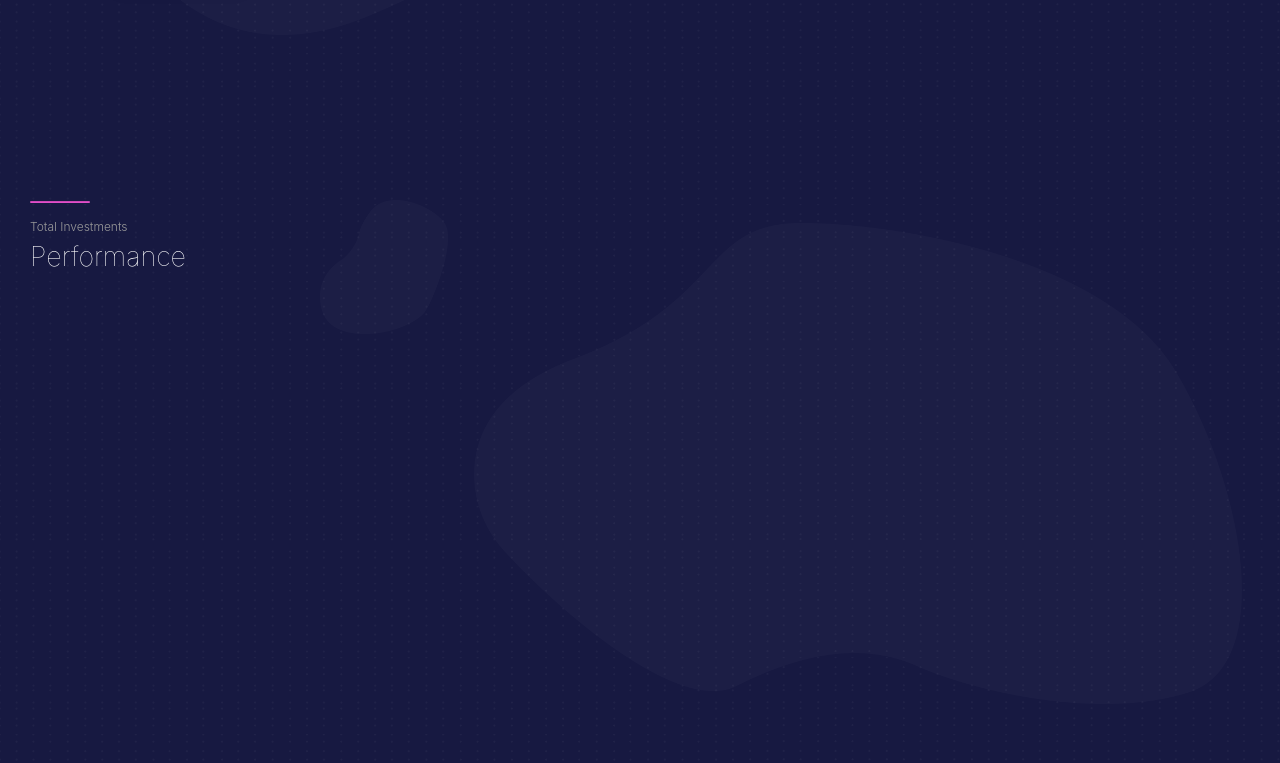
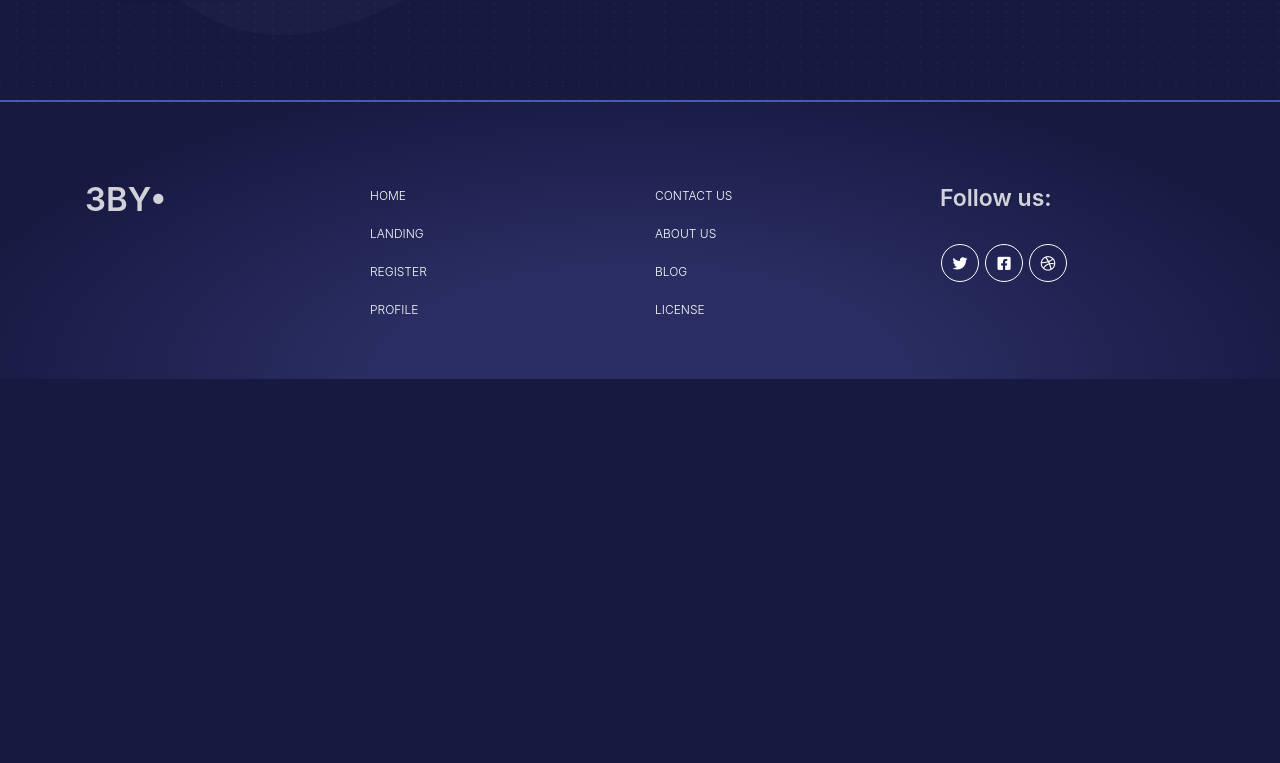
Before and after one commit to afre92/3by_web, a React (Create React App) app: page / in a window 1280 px wide. Shown: the part 2437-3200 px from the top of the page. After the commit the page ends 2816 px from the top, so only its background shows below. Built offline with nearby package versions, Linux system fonts and the light colour scheme.

Commit message:
analytics section remove from landing page

```diff
--- a/src/components/Greetings.js
+++ b/src/components/Greetings.js
@@ -305,28 +305,7 @@ class Greetings extends React.Component {
           </div>
         </div>
       </section>
-      <section className="section section-lg">
-        <img src="../assets/img/path4.png" className="path" alt="background-shapes"/>
-        <img src="../assets/img/path2.png" className="path2" alt="background-shapes"/>
-        <div className="col-md-12">
-          <div className="card card-chart card-plain">
-            <div className="card-header">
-              <div className="row">
-                <div className="col-sm-6 text-left">
-                  <hr className="line-primary"/>
-                  <h5 className="card-category">Total Investments</h5>
-                  <h2 className="card-title">Performance</h2>
-                </div>
-              </div>
-            </div>
-            <div className="card-body">
-              <div className="chart-area">
-                <canvas id="chartBig"></canvas>
-              </div>
-            </div>
-          </div>
-        </div>
-      </section>
+
     </div>
     </div>
     )
```
